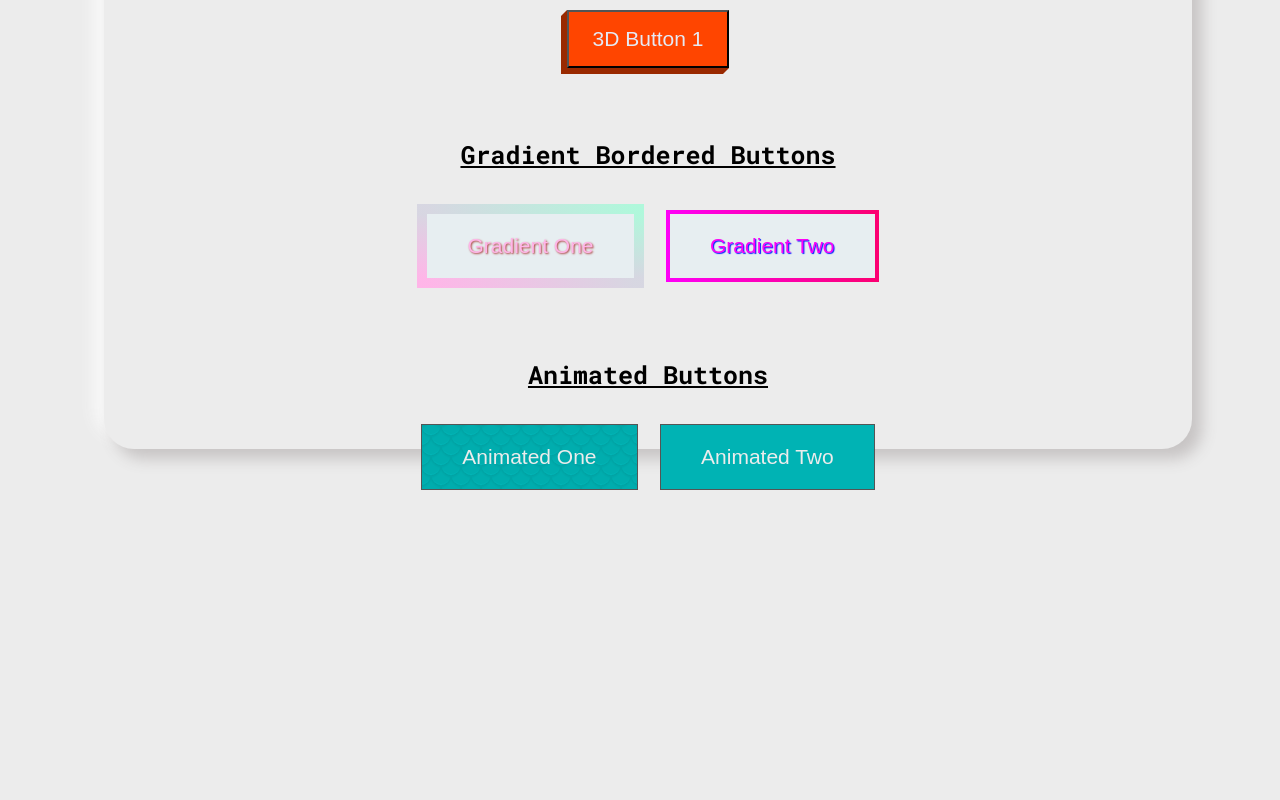
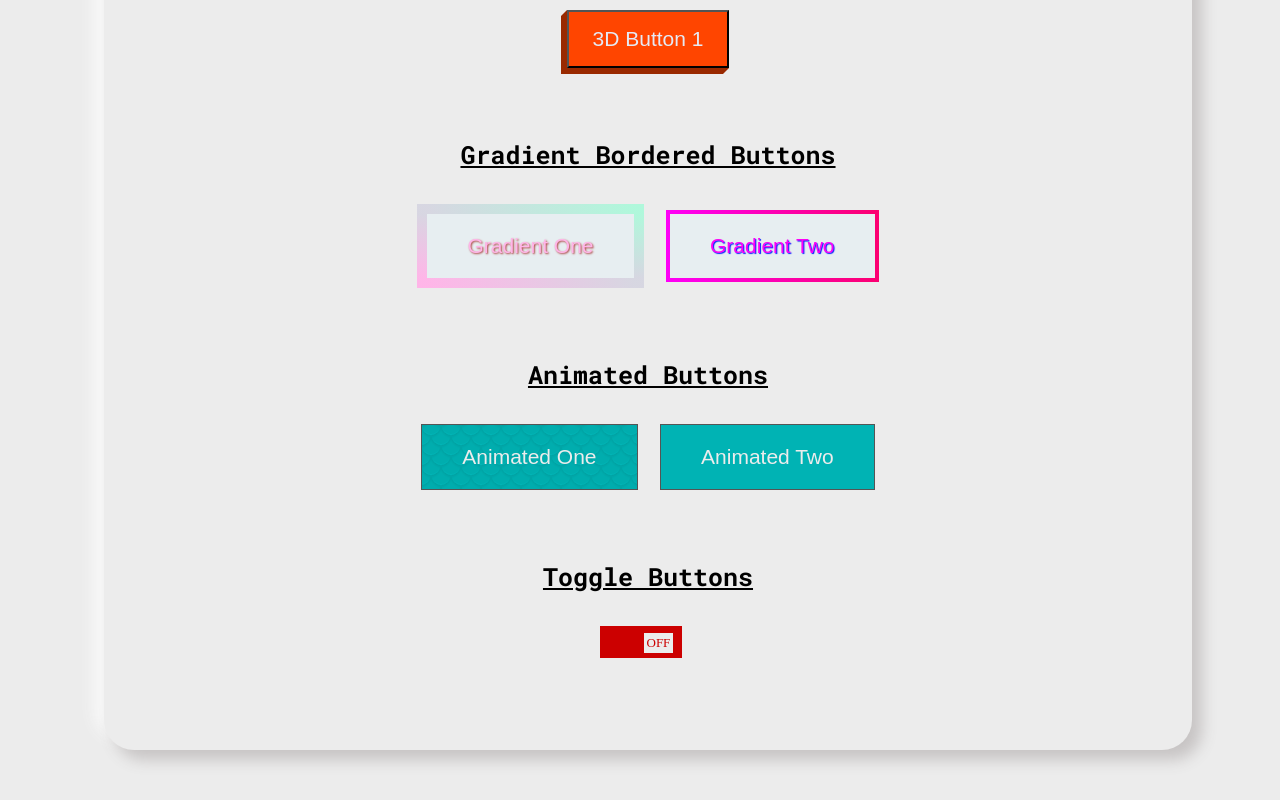
Before and after one commit to camposCode/fancyButtonsCSS, a plain HTML site: page index.html in a window 1280 px wide. Shown: the part 398-1198 px from the top of the page. Before the commit the page ends 888 px from the top, so only its background shows below. Drawn offline with Linux system fonts and the light colour scheme.

Commit message:
toggle button done

```diff
--- a/index.html
+++ b/index.html
@@ -55,6 +55,17 @@
 
                 <button type="button" name="button" class="animated-2">Animated Two</button>
             </section>
+
+            <!--********** TOGGLE BUTTON **********-->
+
+            <section>
+                <h4>Toggle Buttons</h4>
+                <label for="toggle1" class="toggle-1">
+                    <input type="checkbox" id="toggle1" class="toggle-1__input">
+                    <span class="toggle-1__button"></span>
+                </label>
+            </section>
+
         </div>
     </body>
 </html>
--- a/style.css
+++ b/style.css
@@ -8,8 +8,8 @@ html{
 
 body{
     background-color: #ececec;
-    height: 100vh;
     width: 100vw;
+
 }
 
 section{
@@ -35,13 +35,14 @@ h4{
 
 
 .workSpace{
-    height: 85%;
+    height: 100%;
     width: 85%;
     margin: 5rem auto;
     border-radius: 3rem;
     background-color: #ececec;
     box-shadow: 1rem 1rem 1.5rem #c7c4c4,
                 -1rem -1rem 1.5rem #f9f9f9;
+    padding-bottom: 9rem;
 }
 
 .workSpace section{
@@ -273,3 +274,59 @@ h4{
     right: 1.2em;
     opacity: 1;
 }
+
+
+/* /////////////////////////
+//////TOGGLE BUTTONS*/
+
+/* ********TOGGLE TWO****** */
+
+.toggle-1{
+    display: inline-block;
+    vertical-align: top;
+    margin: 0 15px 0 0;
+}
+
+.toggle-1__input{
+    display: none;
+}
+
+.toggle-1__button{
+    position: relative;
+    display: inline-block;
+    font-size: 1.3rem;
+    line-height: 2rem;
+    text-transform: uppercase;
+    background-color: #cc0000;
+    border: 1px solid #cc0000;
+    color: #ececec;
+    width: 8rem;
+    height: 3rem;
+    transition: all .3s ease;
+    cursor: pointer;
+}
+
+.toggle-1__button::before{
+    position: absolute;
+    top: 6px;
+    left: 4.3rem;
+    content: "off";
+    display: inline-block;
+    height: 2rem;
+    padding: 0 3px;
+    background: #ececec;
+    color: #cc0000;
+    transition: all .3s ease;
+}
+
+.toggle-1__input:checked + .toggle-1__button{
+    background: #00b3b4;
+    border: 1px solid #00b3b4;
+}
+
+.toggle-1__input:checked + .toggle-1__button::before{
+    left: 5px;
+    content: "on";
+    color: #00b3b4;
+
+}
```
